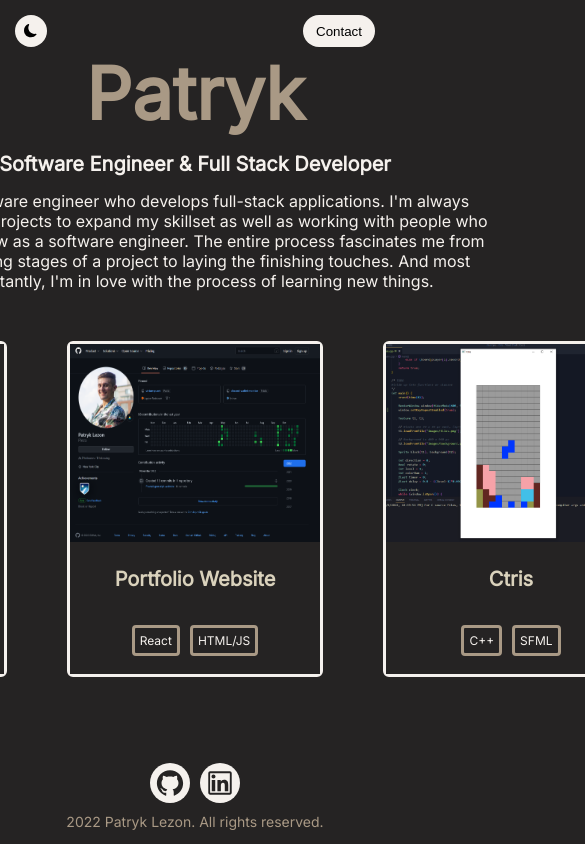
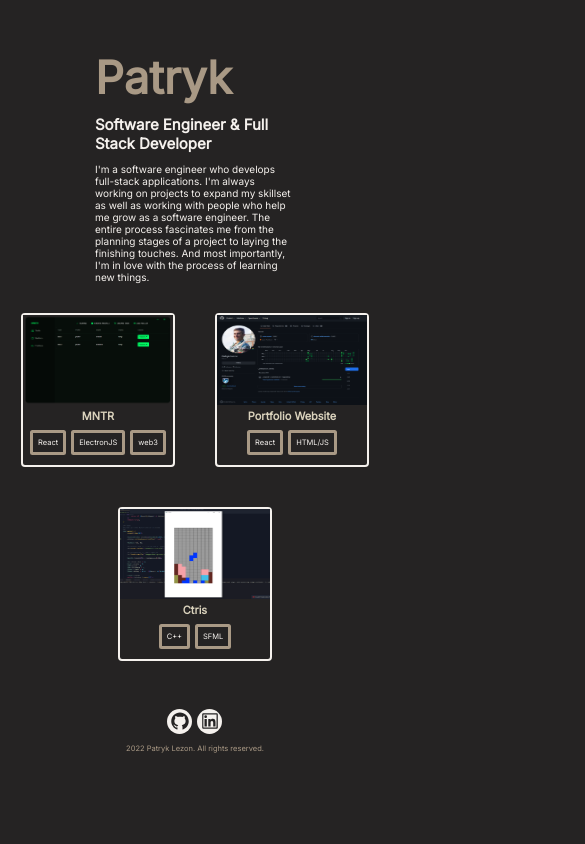
Before and after one commit to Plezo/Portfolio, a React (Create React App) app: page / in a window 390 px wide. Shown: the top 844 px of the page, 585 px wide, since content can reach past the window. Built offline with nearby package versions, Linux system fonts and the light colour scheme; the HTML template or start-up script is replaced by a standard one.

Commit message:
Styling including media query

```diff
--- a/src/components/Main/Footer.css
+++ b/src/components/Main/Footer.css
@@ -1,51 +1,39 @@
-#footer {
-    display: block;
-    align-items: center;
-    text-align: center;
-
-    position: absolute;
-    left: 0;
-    bottom: 0;
-    right: 0;
-}
-
-#footer > p {
-    user-select: none;
+#footerMsg {
     color: var(--color2);
-    font-size: 14px;
-    margin-top: 5px;
+    font-size: 0.75rem;
 }
 
 #mediaLinks {
     display: flex;
     justify-content: center;
-    flex-direction: row;
 }
 
-.iconBg {
+#mediaLinks > a {
+    height: 2.5rem;
+    width: 2.5rem;
+    margin: 0.25rem;
+
     display: flex;
-    background-color: var(--color4);
-    border-radius: 20px;
-    height: 40px;
-    width: 40px;
     justify-content: center;
     align-items: center;
 
-    margin: 5px;
+    border-radius: 1.5rem;
 
+    background-color: var(--color4);
     transition: 0.15s;
 }
 
-.iconBg:hover {
+#mediaLinks > a:hover {
     background-color: var(--color3);
 }
 
-.iconBg:active {
+#mediaLinks > a:active {
     background-color: var(--color2);
 }
 
-.footerIcon {
+#mediaLinks > a > * {
+    height: 2rem;
+    width: 2rem;
+
     color: var(--color1);
-    height: 30px;
-    width: 30px;
 }
--- a/src/components/Main/Footer.tsx
+++ b/src/components/Main/Footer.tsx
@@ -4,17 +4,17 @@ import './Footer.css'
 
 export default function Footer() {
   return (
-    <div id='footer'>
+    <div>
         <div id='mediaLinks'>
-            <a href='https://github.com/Plezo' className='iconBg'>
-              <AiOutlineGithub className='footerIcon'/>
+            <a href='https://github.com/Plezo'>
+              <AiOutlineGithub />
             </a>
 
-            <a href='https://linkedin.com/in/Plezo' className='iconBg'>
-              <AiOutlineLinkedin className='footerIcon' />
+            <a href='https://linkedin.com/in/Plezo'>
+              <AiOutlineLinkedin />
             </a>
         </div>
-        <p>
+        <p id='footerMsg'>
           2022 Patryk Lezon. All rights reserved.
         </p>
       </div>
--- a/src/components/Main/Project.css
+++ b/src/components/Main/Project.css
@@ -1,21 +1,22 @@
 .project {
-    margin: 30px;
-    height: 330px;
-    width: 250px;
+    margin: 2rem;
+    height: 20rem;
+    width: 15rem;
 
     border-style: solid;
-    border-width: 3px;
-    border-radius: 6px;
+    border-width: 0.2rem;
+    border-radius: 0.4rem;
     border-color: var(--color4);
 
     text-decoration: none;
 }
 
-.project > img {
-    user-select: none;
-    pointer-events: none;
+.image {
+    height: 60%;
+}
 
-    height: 60%;
+.image > img {
+    height: 100%;
     width: 100%;
 }
 
@@ -24,42 +25,77 @@
     align-items: center;
     justify-content: center;
 
-    user-select: none;
     background-color: var(--color1);
-    height: 20%;
+    height: 15%;
 
     color: var(--color3);
     font-weight: bold;
 }
 
-.projectNameText {
-    margin: 0;
-    font-size: 20px;
+.projectName > p {
+    font-size: 1.5rem;
 }
 
 .projectDesc {
-    user-select: none;
-    background-color: var(--color1);
-    color: var(--color4);
-
-    margin-top: -1.75%;
     height: 20%;
-    width: 100%;
 
     display: flex;
     flex-direction: row;
     justify-content: center;
     align-items: center;
+
+    background-color: var(--color1);
+    color: var(--color4);
 }
 
 .projectDesc > p {
-
     border-style: solid;
-    border-radius: 4px;
+    border-radius: 0.25rem;
     border-color: var(--color2);
 
     margin: 0;
-    padding: 5px;
-    margin: 0 5px 0 5px;
-    font-size: 12px;
+    padding: 0.25rem;
+    margin: 0 0.25rem 0 0.25rem;
+    font-size: 0.75rem;
 }
+
+@media only screen and (max-width: 1000px) {
+    .project {
+        height: 25rem;
+        width: 25rem;
+    }
+
+    .projectDesc > p {
+        padding: 0.5rem;
+        margin: 0 0.5rem 0 0.5rem;
+        font-size: 1.25rem;
+    }
+}
+
+@media only screen and (max-width: 600px) {
+    .project {
+        height: 20rem;
+        width: 20rem;
+    }
+
+    .projectDesc > p {
+        font-size: 1rem;
+    }
+}
+
+@media only screen and (max-width: 400px) {
+    .project {
+        height: 15rem;
+        width: 15rem;
+    }
+
+    .projectName > p {
+        font-size: 1.1rem;
+    }
+
+    .projectDesc > p {
+        padding: 0.5rem;
+        margin: 0 0.25rem 0 0.25rem;
+        font-size: 0.75rem;
+    }
+}
--- a/src/components/Main/Project.tsx
+++ b/src/components/Main/Project.tsx
@@ -13,12 +13,12 @@ export default function Project(props: Props) {
   var img = require(`../../../public/images/${props.info.img}`)
   return (
     <a href={props.info.githubURL} className='project'>
-        <img className='image' alt='' src={img} />
+        <div className='image'>
+          <img src={img} alt=''/>
+        </div>
 
         <div className='projectName'>
-            <p className='projectNameText'>
-            {props.info.name}
-            </p>
+            <p>{props.info.name}</p>
         </div>
 
         <div className='projectDesc'>
--- a/src/pages/MainPage/MainPage.css
+++ b/src/pages/MainPage/MainPage.css
@@ -7,106 +7,134 @@
     --color4: #F5F1ED;
     --color5: #70798C;
 }
-/* Inter, Edu QLD Beginner,  */
+/* Inter, Edu QLD Beginner */
 
 html, body {
-    height: 100%;
     background-color: var(--color1);
     font-family: 'Inter', sans-serif;
+    font-size: 16px;
 }
 
-header {
-    display: block;
-    top: 0;
-    height: 50px;
-}
+header { height: 3rem; }
 
-#modeButton {
+header > button {
+    margin: 1rem 1rem 0 1rem;
+    height: 2rem;
+    width: 2rem;
+
     display: flex;
     justify-content: center;
     align-items: center;
 
-    float: left;
-    margin-top: 15px;
-    margin-left: 15px;
-
-    height: 32px;
-    width: 32px;
-
     border-color: transparent;
-    border-radius: 16px;
-    transition: 0.15s;
+    border-radius: 1rem;
 
     background-color: var(--color4);
+    transition: 0.15s;
 }
 
-#modeButton:hover {
-    background-color: var(--color3);
-}
+header > button:hover { background-color: var(--color3); }
+header > button:active { background-color: var(--color2); }
 
-#modeButton:active {
-    background-color: var(--color2);
-}
+#modeButton { float: left; }
 
 #meetingButton {
     float: right;
-    margin-top: 15px;
-    margin-right: 15px;
+    width: 4.5rem;
 
-    height: 32px;
-    width: 72px;
-
-    border-color: transparent;
-    border-radius: 16px;
-    transition: 0.15s;
-
-    background-color: var(--color4);
+    font-size: 0.75rem;
 }
 
-#meetingButton:hover {
-    background-color: var(--color3);
-}
-
-#meetingButton:active {
-    background-color: var(--color2);
-}
+/* Main Page (Below header) begins here */
 
 #main {
     display: flex;
     flex-direction: column;
     align-items: center;
-    text-align: center;
+    /* text-align: center; */
 }
 
 #intro h1 {
-    margin-top: 0px;
-    margin-bottom: 15px;
+    margin-top: 0;
+    margin-bottom: 1rem;
 
-    font-size: 72px;
+    font-size: 4.5rem;
     color: var(--color2)
 }
 
 #intro h2 {
-    margin-top: 0px;
-    margin-bottom: 15px;
+    margin-top: 0;
+    margin-bottom: 1rem;
 
-    font-size: 20px;
+    font-size: 1.5rem;
     color: var(--color4);
 }
 
 #intro p {
-    width: 600px;
+    margin-top: 0;
+    margin-bottom: 1rem;
+    width: 40rem;
 
-    margin-top: 0px;
-    margin-bottom: 20px;
-
-    font-size: 16px;
+    font-size: 1rem;
     color: var(--color4);
 }
 
 #projectList {
     display: flex;
-    flex-direction: row;
-    align-items: center;
-    text-align: center;
+    margin-bottom: 2.5rem
 }
+
+@media only screen and (max-width: 1000px) {
+
+    #intro {
+        margin-top: 5rem;
+        width: 30rem;
+    }
+
+    #projectList {
+        flex-wrap: wrap;
+        justify-content: center;
+    }
+
+    #intro p {
+        width: 100%;
+    }
+}
+
+@media only screen and (max-width: 600px) {
+    html {font-size: 12px; }
+    header { display: none; }
+
+    #intro {
+        margin-top: 5rem;
+        width: 20rem;
+    }
+
+    #projectList {
+        flex-wrap: wrap;
+        justify-content: center;
+    }
+
+    #intro p {
+        width: 100%;
+    }
+}
+
+@media only screen and (max-width: 400px) {
+    html {font-size: 10px; }
+    header { display: none; }
+
+    #intro {
+        margin-top: 5rem;
+        width: 20rem;
+    }
+
+    #projectList {
+        flex-wrap: wrap;
+        justify-content: center;
+    }
+
+    #intro p {
+        width: 100%;
+    }
+}
```
